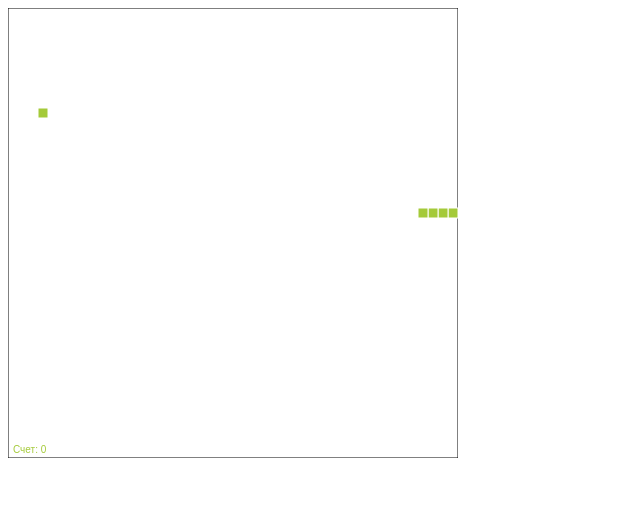
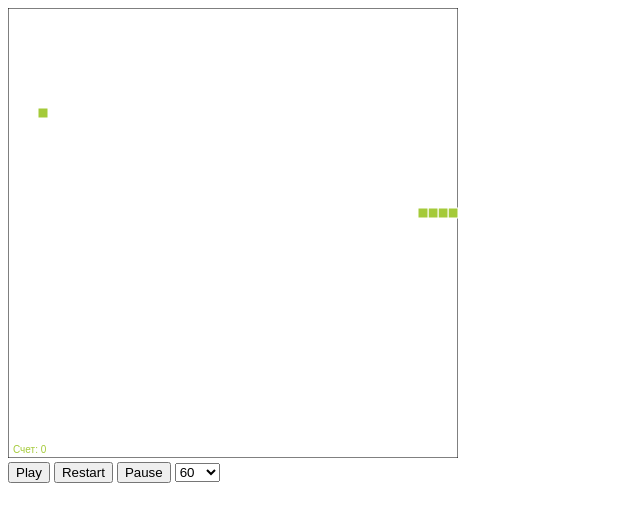
Before and after one commit to GreyNV/swartex.github.io, a plain HTML site: page index.html in a window 1280 px wide. Shown: the whole page, without its empty margins (0-640 px from the left). Drawn offline with Linux system fonts and the light colour scheme.

Commit message:
Add function Restart on game.

```diff
--- a/index.html
+++ b/index.html
@@ -9,6 +9,20 @@
 </head>
 <body>
     <canvas id="canvas" width="450" height="450"></canvas>
-
+    <div class="buttons">
+        <button type="submit" class="play">Play</button>
+        <button type="submit" id="restart" class="restart">Restart</button>
+        <button type="submit" class="pause">Pause</button>
+        <select id="speed_shake">
+            <option value="40">40</option>
+            <option value="50">50</option>
+            <option value="60" selected="selected">60</option>
+            <option value="70">70</option>
+            <option value="80">80</option>
+            <option value="90">90</option>
+            <option value="100">100</option>
+            <option value="110">110</option>
+        </select>
+    </div>
 </body>
 </html>
--- a/main.js
+++ b/main.js
@@ -23,11 +23,14 @@ $(document).ready(function(){
 
         // Тепер заставим двигатся змейку используя таймер который будет вызывать функцию рисующую змейку
         //каждые 60ms
+        var option_speed = document.getElementById("speed_shake");
+        var speed_shk = option_speed.options[option_speed.selectedIndex].value;
         if(typeof game_loop != "undefined") clearInterval(game_loop);
-        game_loop = setInterval(paint, 60);
+        game_loop = setInterval(paint, speed_shk);
     }
     init();
 
+    document.getElementById("start").onclick = start();
     function create_snake()
     {
         var length = 4; //Длинна змеи
@@ -72,6 +75,7 @@ $(document).ready(function(){
         //Теперь если голова змеи ударится об тело игра начнется заново
         if(nx == -1 || nx == w/cw || ny == -1 || ny == h/cw || check_collision(nx, ny, snake_array))
         {
+            //alert("Game Over!"); // сообщение о проиграше
             //restart игры
             init();
             return;
@@ -138,4 +142,13 @@ $(document).ready(function(){
         else if(key == "40" && d != "up") d = "down";
         //Теперь змея управляемая
     })
+
+    // функция рестарта игры!
+    document.getElementById('restart').onclick = function(){
+        init();
+    }
 })
+
+//function restart(){
+//    init();
+//}
```
